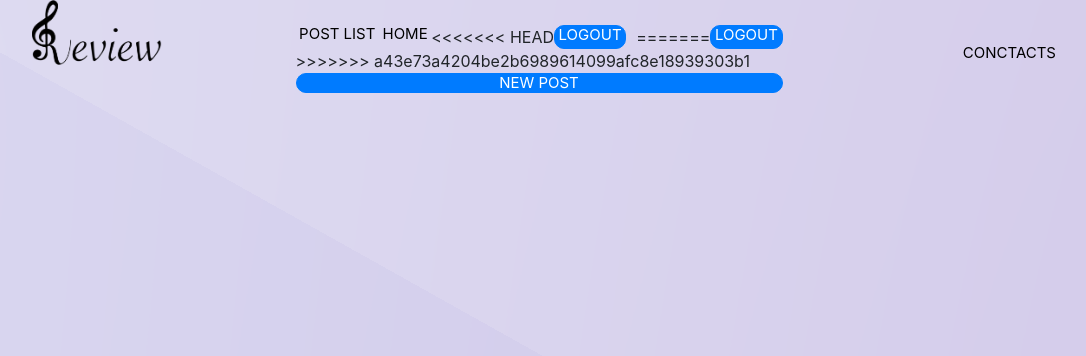
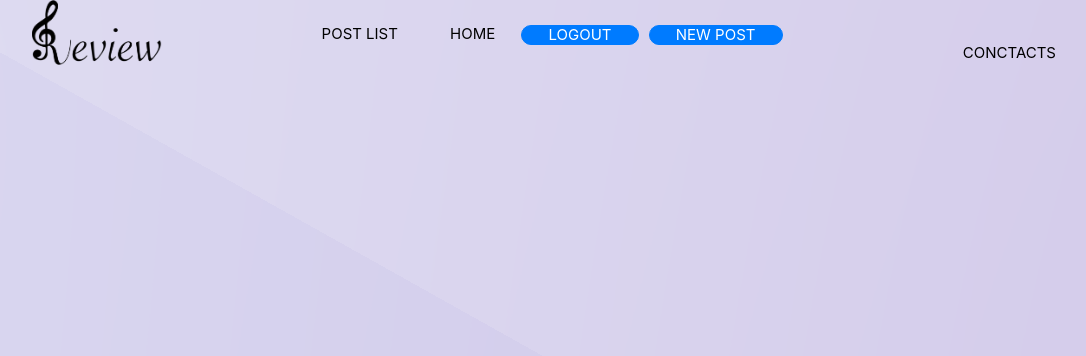
Before and after one commit to asmodaay/projectone, a Django app: page /base in a window 1280 px wide. Shown: the top 356 px of the page, without its empty margins (96-1182 px from the left). Run offline with Django 3.2, Linux system fonts and the light colour scheme; the visitor is signed in with stand-in values (Sample User, id 1); some libraries are stand-ins or nearby versions.

Commit message:
fix base

```diff
--- a/projectone/templates/base.html
+++ b/projectone/templates/base.html
@@ -26,14 +26,9 @@
           {% if user.is_anonymous %}
           <a href="/accounts/login" class="btn-sm nav-header flex-sm-fill text-sm-center btn btn1 btn-primary" data-toggle="modal" data-target="#login">Login</a>
           <a href="/accounts/signup" class="btn-sm nav-header flex-sm-fill text-sm-center btn1 btn btn-primary">SignUp</a>
-
           {% endif %}
           {% if user.is_authenticated %}
-<<<<<<< HEAD
           <a href="accounts/logout" class="btn-sm nav-header flex-sm-fill text-sm-center btn1 btn btn-primary" data-toggle="modal" data-target="#logout">Logout</a>
-=======
-          <a href="/accounts/logout" class="btn-sm nav-header flex-sm-fill text-sm-center btn1 btn btn-primary">Logout</a>
->>>>>>> a43e73a4204be2b6989614099afc8e18939303b1
           <a class="btn-sm nav-header flex-sm-fill text-sm-center btn1 btn btn-primary" href="{% url 'post_new' %}">new post</a>
           {% endif %}
         </nav>
```
